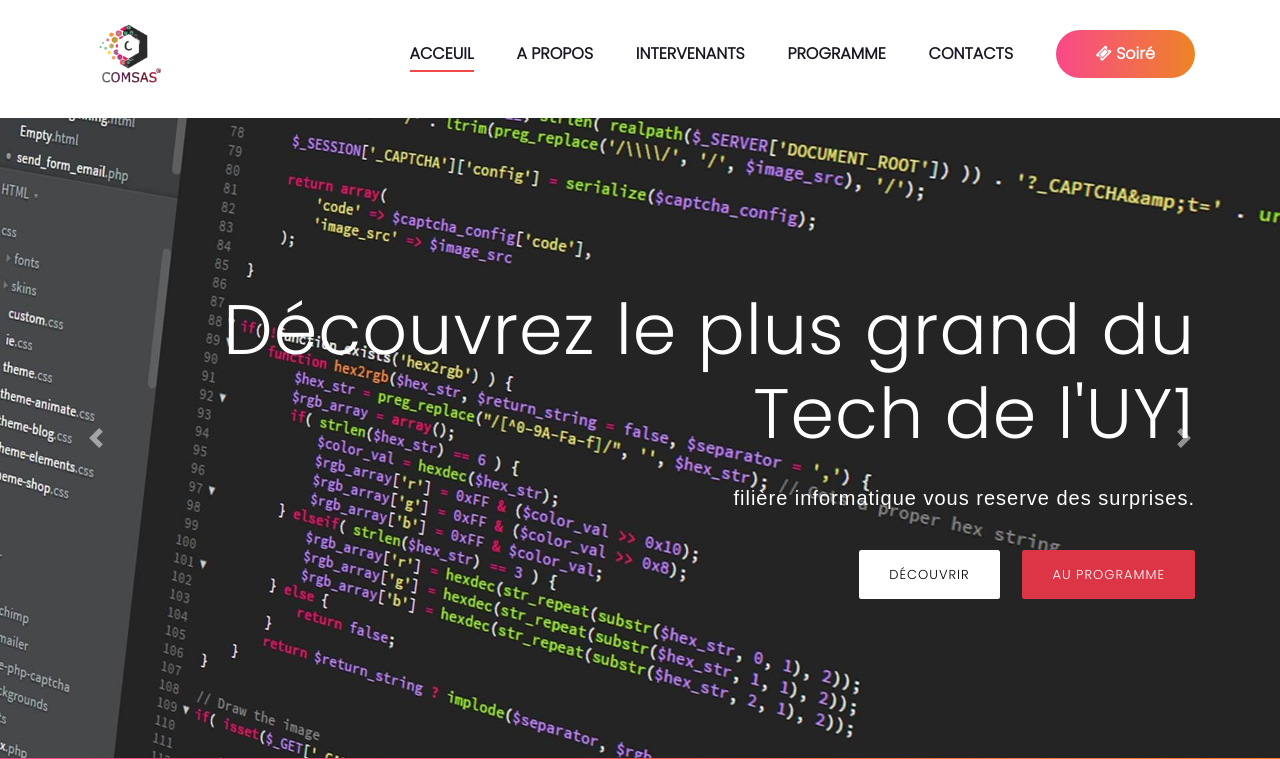
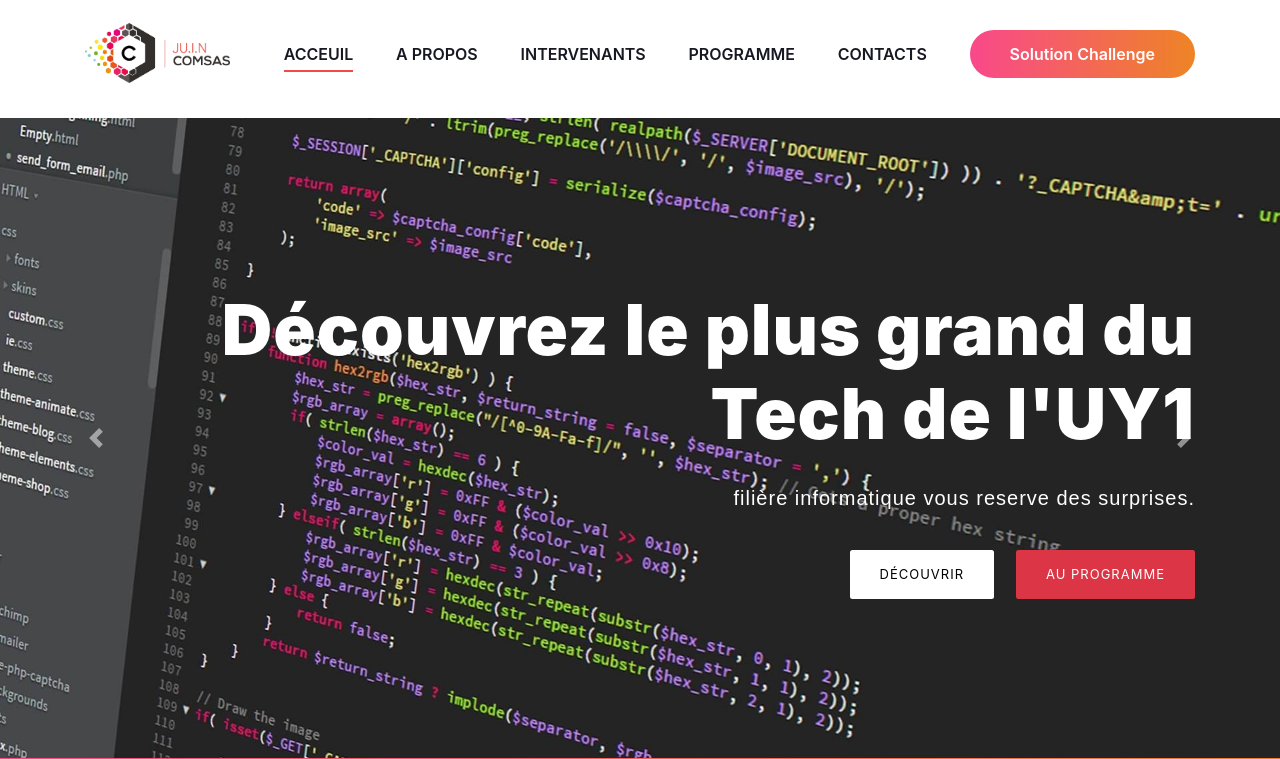
Before and after one commit to COMSAS-UY1/comsas-juin, a Django app: page / in a window 1280 px wide. Shown: the top 759 px of the page. Run offline with Django 3.2, Linux system fonts and the light colour scheme; data that the repository does not hold is empty; some libraries are stand-ins or nearby versions.

Commit message:
adding details

```diff
--- a/comsas_juin/core/static/core/css/style.css
+++ b/comsas_juin/core/static/core/css/style.css
@@ -329,6 +329,7 @@ ol {
 	padding: 42px 0;
 	position: relative;
 	display: inline-block;
+	text-decoration: none;
 }
 
 .nav-menu .mainmenu ul li a:after {
@@ -347,10 +348,14 @@ ol {
 
 .nav-menu .primary-btn.top-btn {
 	margin: 27px 0;
+	color: white;
 }
 
 .slicknav_menu {
 	display: none;
+}
+.nav-menu a {
+	text-decoration: none;
 }
 
 /*---------------------
--- a/comsas_juin/core/templates/core/base.html
+++ b/comsas_juin/core/templates/core/base.html
@@ -40,7 +40,7 @@
         <div class="container">
             <div class="logo">
                 <a href="./index.html">
-                    <img src = "{% static 'core/img/logos/logo-black-trans.png' %}" alt="" width="85px" height="85px">
+                    <img src = "{% static 'core/img/logos/logo.png' %}" alt="" height="60px" style="margin-top: 17px;">
                 </a>
             </div>
             <div class="nav-menu">
@@ -60,7 +60,7 @@
                         <li><a href="{% url 'core:contact' %}">Contacts</a></li>
                     </ul>
                 </nav>
-                <a href="#" class="primary-btn top-btn"><i class="fa fa-ticket"></i> Soiré</a>
+                <a href="#" class="primary-btn top-btn solution" style="text-decoration: none;">Solution Challenge</a>
             </div>
             <div id="mobile-menu-wrap"></div>
         </div>
--- a/comsas_juin/core/templates/core/includes/slide.html
+++ b/comsas_juin/core/templates/core/includes/slide.html
@@ -12,10 +12,7 @@
 <link rel="stylesheet" href="https://cdnjs.cloudflare.com/ajax/libs/animate.css/3.5.2/animate.min.css">
 <style>
 
-@import url('https://fonts.googleapis.com/css2?family=Poppins:wght@300&display=swap');
-*{
-    font-family: 'Poppins';
-}
+@import url('https://fonts.googleapis.com/css2?family=Lato:wght@900&display=swap');
 .container-fluid {
     overflow: hidden;
     padding: 0px;
@@ -42,10 +39,10 @@
                                             <!-- third slide -->
                     <div class="carousel-item active"> <img src = "{% static 'core/images/s3.jpg' %}" alt="" style="height: 80vh; width: 100vw;"/>
                         <div class="slide-text slide_style_right">
-                        <h1 data-animation="animated zoomInLeft">Découvrez le plus grand du Tech de l'UY1</h1>
+                        <h1 style="font-weight: bolder;" data-animation="animated zoomInLeft">Découvrez le plus grand du Tech de l'UY1</h1>
                         <p data-animation="animated fadeInRight">filière informatique vous reserve des surprises.</p>
-                        <a href="#"class="btn btn-default" data-animation="animated fadeInLeft">DÉCOUVRIR</a>
-                        <a href="#"class="btn btn-primary bg-danger" data-animation="animated fadeInRight">AU PROGRAMME</a>
+                        <a href="#"class="btn btn-default" data-animation="animated fadeInLeft ">DÉCOUVRIR</a>
+                        <a href="#"class="btn btn-primary bg-danger" data-animation="animated fadeInRight site-btn">AU PROGRAMME</a>
                     </div>
                     </div>
 
--- a/comsas_juin/core/urls.py
+++ b/comsas_juin/core/urls.py
@@ -1,5 +1,5 @@
 from django.urls import path
-from core.views import SpeakerView, ContactView, ScheduleView, AboutView, index
+from core.views import SpeakerView, ContactView, ScheduleView, AboutView,SolutionChallengeView, index
 app_name = 'core'
 
 urlpatterns = [
@@ -8,5 +8,6 @@ urlpatterns = [
     path('contact', ContactView.as_view(), name='contact'),
     path('schedule', ScheduleView.as_view(), name='schedule'),
     path('about', AboutView.as_view(), name='about'),
+    path('solution_challenge', SolutionChallengeView.as_view(), name='solution_challenge'),
 
 ]
--- a/comsas_juin/core/views.py
+++ b/comsas_juin/core/views.py
@@ -50,3 +50,7 @@ class SpeakerView(TemplateView):
 
 class ContactView(TemplateView):
     template_name = "core/contact.html"
+
+
+class SolutionChallengeView(TemplateView):
+    template_name = "core/solution.html"
```
Also changed, not shown: comsas_juin/core/templates/core/solution.html (added, +15 -0 lines), comsas_juin/core/static/core/img/logos/logo.png.
